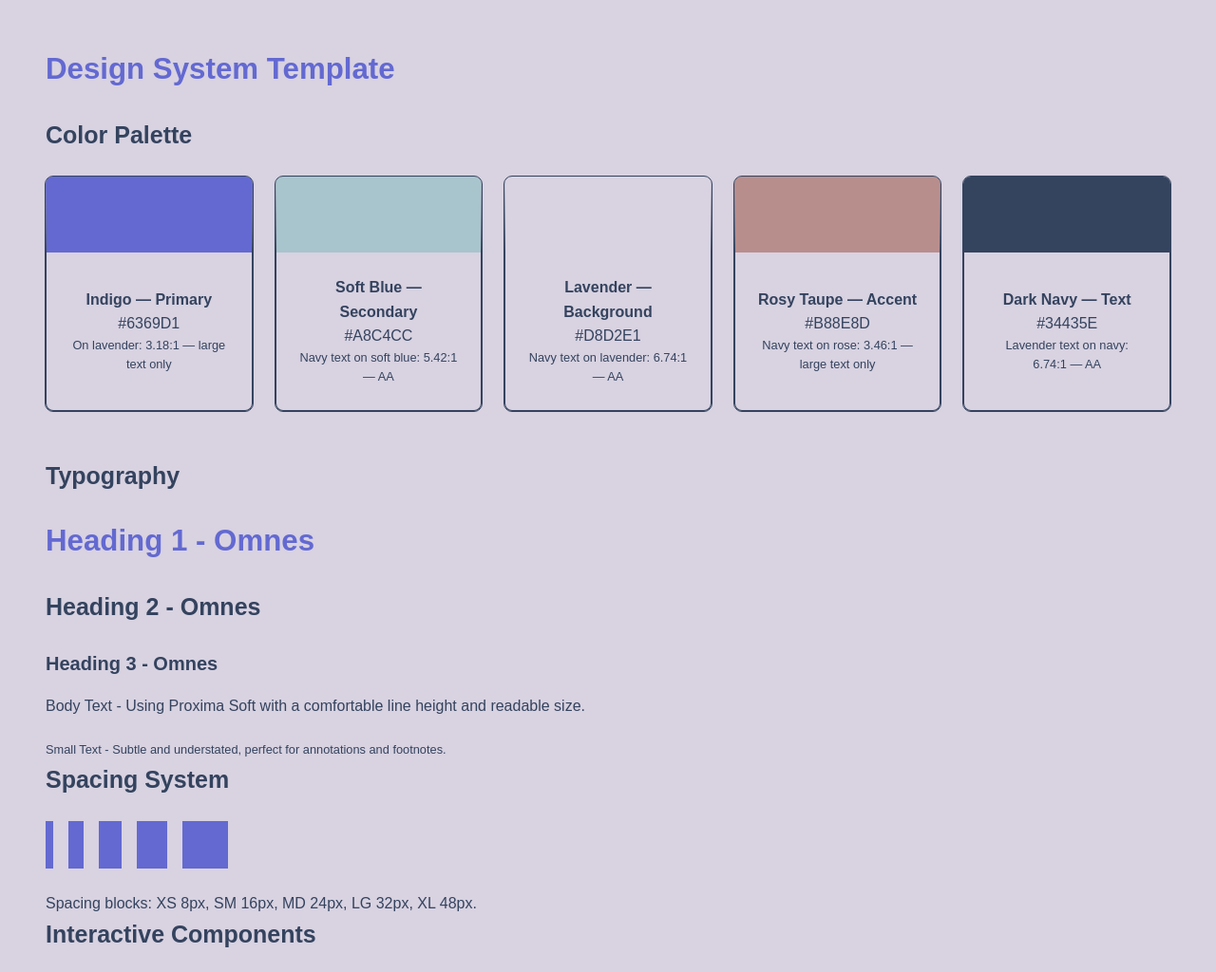
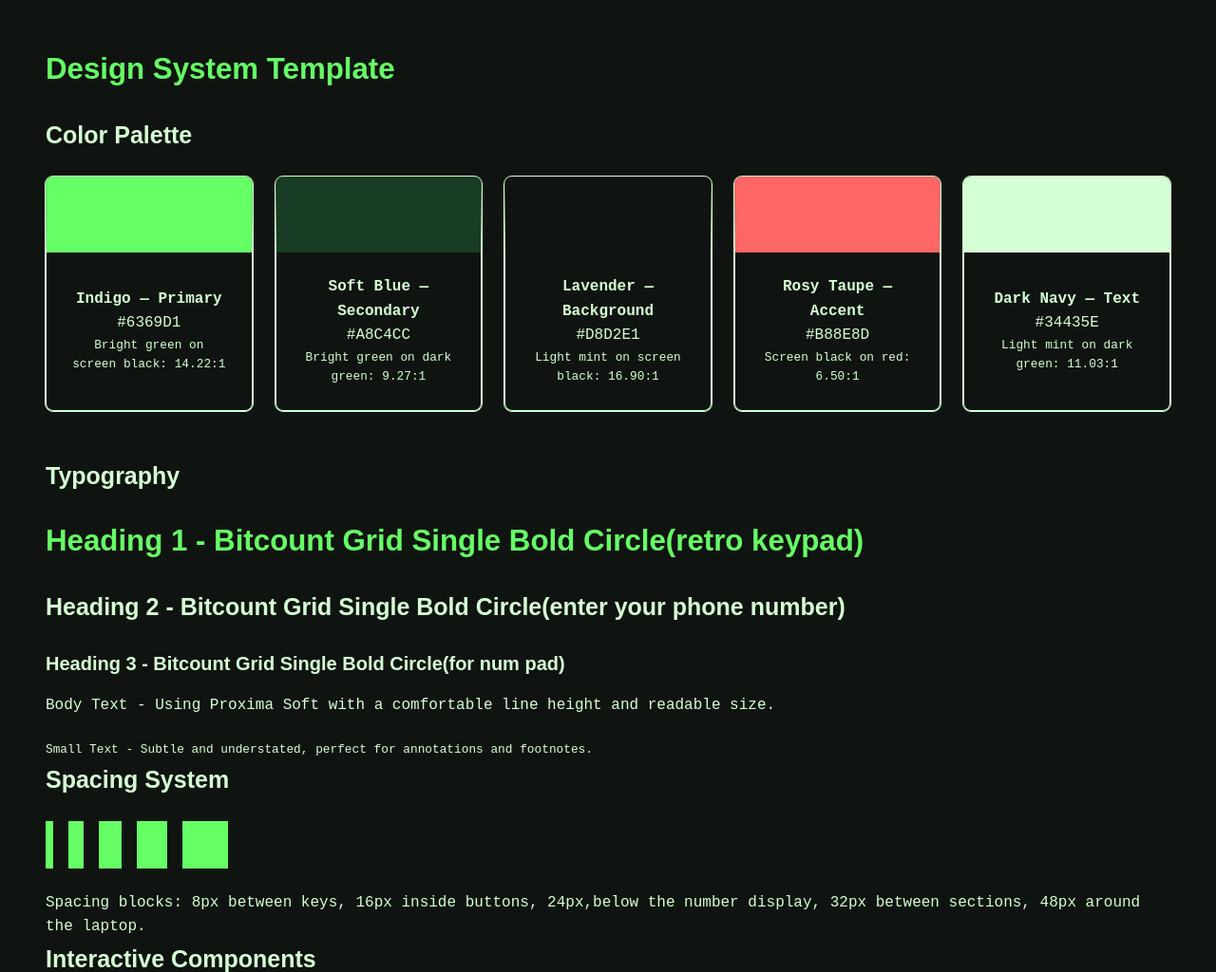
Before and after one commit to sarthaktiwari74/sarthaktiwari74.github.io, a plain HTML site: page final/wa14.html in a window 1280 px wide. Shown: the top 1024 px of the page at 95% size. Drawn offline with Linux system fonts and the light colour scheme; a web font is replaced by a local one.

Commit message:
Update wa14.html

```diff
--- a/final/wa14.html
+++ b/final/wa14.html
@@ -8,20 +8,20 @@
         /* CSS Reset and Base Styles */
         :root {
             /* Color Palette - 5 Core Colors */
-             --color-primary: #6369D1;   /* Indigo */
-            --color-secondary: #A8C4CC;; /* Aqua */
-            --color-accent: #B88E8D;    /* Rosy taupe */
-            --color-neutral: #34435E;   /* Dark navy */
-            --color-highlight: #D8D2E1; /* Lavender */
+             --color-primary: #66FF66;   /* Indigo */
+            --color-secondary: #183D24; /* Aqua */
+            --color-accent: #FF6666;    /* Rosy taupe */
+           --color-neutral: #D5FFD5;   /* Dark navy */
+            --color-highlight: #101410; /* Lavender */
 
             /* Derived Colors for Flexibility */
-             --color-background: var(--color-highlight);
+            --color-background: var(--color-highlight);
             --color-text-dark: var(--color-neutral);
             --color-text-light: var(--color-highlight);
 
             /* Typography */
-            --font-primary: "proxima-soft", sans-serif;
-            --font-secondary: "omnes-pro", sans-serif;
+            --font-primary: "bitcount-mono-single-circle", monospace;
+            --font-secondary: "bitcount-grid-single-circle", sans-serif;
 
             /* Spacing System */
             --spacing-xs: 0.5rem;
@@ -211,44 +211,44 @@
                      style="border-top-color: var(--color-primary);">
                     <strong>Indigo — Primary</strong>
                     <p>#6369D1</p>
-                    <small>On lavender: 3.18:1 — large text only</small>
+                    <small>Bright green on screen black: 14.22:1</small>
                 </div>
 
                 <div class="color-swatch"
                      style="border-top-color: var(--color-secondary);">
                         <strong>Soft Blue — Secondary</strong>
                     <p>#A8C4CC</p>
-                    <small>Navy text on soft blue: 5.42:1 — AA</small>
+                    <small>Bright green on dark green: 9.27:1</small>
                 </div>
 
                 <div class="color-swatch"
                      style="border-top-color: var(--color-highlight);">
                     <strong>Lavender — Background</strong>
                     <p>#D8D2E1</p>
-                    <small>Navy text on lavender: 6.74:1 — AA</small>
+                    <small>Light mint on screen black: 16.90:1</small>
                 </div>
 
                 <div class="color-swatch"
                      style="border-top-color: var(--color-accent);">
                     <strong>Rosy Taupe — Accent</strong>
                     <p>#B88E8D</p>
-                    <small>Navy text on rose: 3.46:1 — large text only</small>
+                    <small>Screen black on red: 6.50:1</small>
                 </div>
 
                 <div class="color-swatch"
                      style="border-top-color: var(--color-neutral);">
                     <strong>Dark Navy — Text</strong>
                     <p>#34435E</p>
-                    <small>Lavender text on navy: 6.74:1 — AA</small>
+                    <small>Light mint on dark green: 11.03:1</small>
                 </div>
             </div>
         </section>
 
         <section>
             <h2>Typography</h2>
-            <h1>Heading 1 - Omnes</h1>
-            <h2>Heading 2 - Omnes</h2>
-            <h3>Heading 3 - Omnes</h3>
+            <h1>Heading 1 - Bitcount Grid Single Bold Circle(retro keypad)</h1>
+            <h2>Heading 2 - Bitcount Grid Single Bold Circle(enter your phone number)</h2>
+            <h3>Heading 3 - Bitcount Grid Single Bold Circle(for num pad)</h3>
             <p class="body-text">Body Text - Using Proxima Soft with a comfortable line height and readable size.</p>
             <p class="small-text">Small Text - Subtle and understated, perfect for annotations and footnotes.</p>
         </section>
@@ -262,7 +262,7 @@
                 <div class="spacing-block" style="width: var(--spacing-lg)"></div>
                 <div class="spacing-block" style="width: var(--spacing-xl)"></div>
             </div>
-            <p>Spacing blocks: XS 8px, SM 16px, MD 24px, LG 32px, XL 48px.</p>
+            <p>Spacing blocks: 8px between keys, 16px inside buttons, 24px,below the number display, 32px between sections, 48px around the laptop.</p>
         </section>
 
         <section>
```
